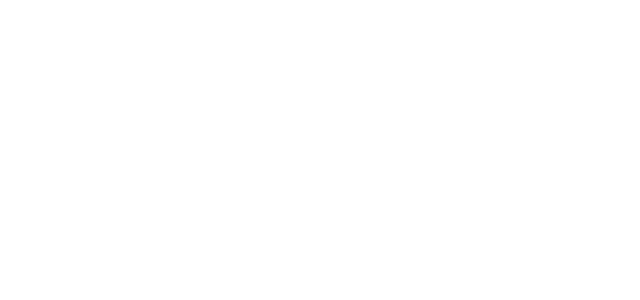
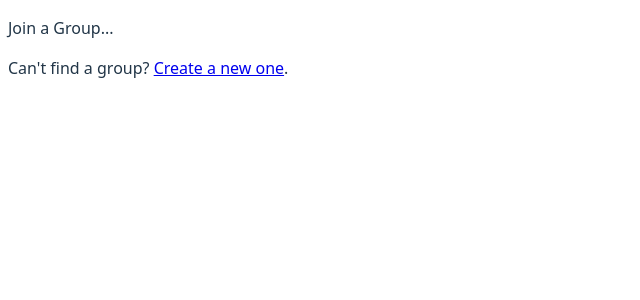
Before and after one commit to connor-kress/swamp-study, a React (Vite) app in the folder client/: page /find-group in a window 1280 px wide. Before the commit this address had no page. Shown: the top 300 px of the page, without its empty margins (0-640 px from the left). Built offline with nearby package versions, Linux system fonts and the light colour scheme.

Commit message:
Improved naming consistency and whitespace

```diff
--- a/client/src/App.tsx
+++ b/client/src/App.tsx
@@ -3,8 +3,8 @@
 import HomeScreen from "./screens/HomeScreen";
 import LoginScreen from "./screens/LoginScreen";
 import RegisterScreen from "./screens/RegisterScreen";
-import JoinRoomScreen from "./screens/joinRoom";
-import CreateRoomScreen from "./screens/createRoom";
+import GroupSearchScreen from "./screens/GroupSearchScreen";
+import NewGroupScreen from "./screens/NewGroupScreen";
 
 export default function App() {
   return (
@@ -14,8 +14,8 @@
         <Route path="/login" element={<LoginScreen />} />
         <Route path="/register" element={<RegisterScreen />} />
         <Route path="/dashboard" element={<DashboardScreen />} />
-        <Route path="/createRoom" element={<CreateRoomScreen />} />
-        <Route path="/joinRoom" element={<JoinRoomScreen />} />
+        <Route path="/new-group" element={<NewGroupScreen />} />
+        <Route path="/find-group" element={<GroupSearchScreen />} />
       </Routes>
     </BrowserRouter>
   );
--- a/client/src/screens/DashboardScreen.tsx
+++ b/client/src/screens/DashboardScreen.tsx
@@ -3,22 +3,22 @@
 import { Link } from "react-router";
 
 export default function DashboardScreen() {
+  // Redirect to login screen when signed out
   return (
     <div style={{ textAlign: 'center', marginTop: '100px' }}>
       <h1><SwampStudy /> Dashboard</h1>
       <LogoutButton />
-      <Link to="/createRoom">
+      <Link to="/new-group">
         <button style={{ margin: '20px 10px', padding: '10px 20px' }}>
-            Create A Room
+          Create a Group
         </button>
       </Link>
 
-        <Link to="/joinRoom">
+      <Link to="/find-group">
         <button style={{ margin: '20px 10px', padding: '10px 20px' }}>
-            Join A Room
+          Join a Group
         </button>
       </Link>
-
     </div>
   );
 }
--- /dev/null
+++ b/client/src/screens/GroupSearchScreen.tsx
@@ -0,0 +1,12 @@
+import { Link } from "react-router";
+
+export default function GroupSearchScreen() {
+  // Redirect to login screen when signed out
+  // Search bar for groups where you can filter by course/class/professor?
+  return (
+    <div>
+      <p>Join a Group...</p>
+      <p>Can't find a group? <Link to="/new-group">Create a new one</Link>.</p>
+    </div>
+  );
+}
--- /dev/null
+++ b/client/src/screens/NewGroupScreen.tsx
@@ -0,0 +1,8 @@
+export default function NewGroupScreen() {
+  // Redirect to login screen when signed out
+  return (
+    <div>
+      <p>Create a new group...</p>
+    </div>
+  );
+}
--- a/client/src/screens/RegisterScreen.tsx
+++ b/client/src/screens/RegisterScreen.tsx
@@ -43,8 +43,6 @@
         },
         body: JSON.stringify(payload),
       });
-
-      console.log(response.status, response.statusText);
 
       if (!response.ok) {
         const json = await response.json();
--- a/client/src/screens/createRoom.tsx
+++ /dev/null
@@ -1,10 +0,0 @@
-export default function CreateRoomScreen() {
-  return (
-    <div>
-        <p> Create a Room screen here!</p>
-        <h1> Make sure this page is only accesible to people with a login token</h1>
-
-    </div>
-
-  );
-}
--- a/client/src/screens/joinRoom.tsx
+++ /dev/null
@@ -1,9 +0,0 @@
-export default function JoinRoomScreen() {
-  return (
-    <div>
-        <p> Join a Room Screen Here!</p>
-        <h1> Make sure this page is only accesible to people with a login token</h1>
-    </div>
-
-  );
-}
```
Lines whose indentation alone changed are shown as unchanged.
